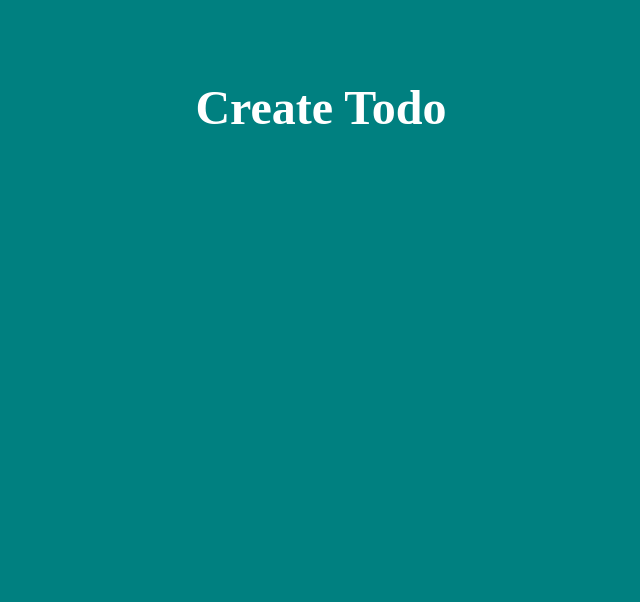
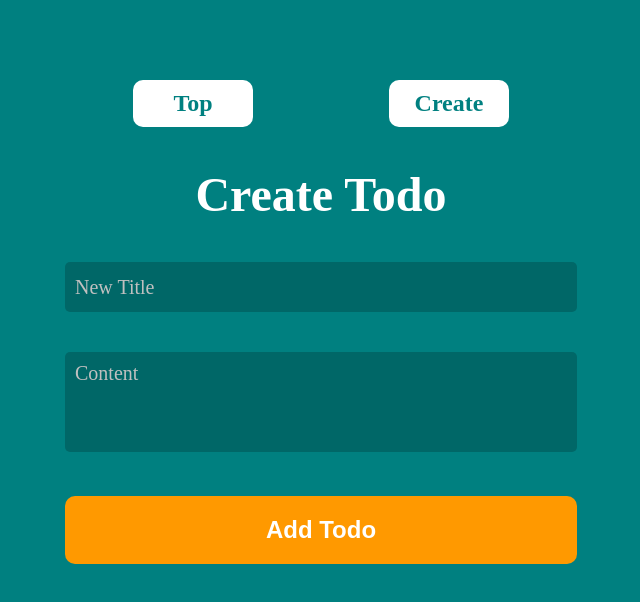
Before and after one commit to hasedai0000/react-outoput-router, a React app: page /react-output-router/create in a window 1280 px wide. Shown: the top 602 px of the page, without its empty margins (319-959 px from the left). Built offline with nearby package versions, Linux system fonts and the light colour scheme; the HTML template or start-up script is replaced by a standard one.

Commit message:
登録画面の作成

```diff
--- /dev/null
+++ b/src/components/atoms/CommonButton/index.jsx
@@ -0,0 +1,21 @@
+/**
+ * CommonButton
+ *
+ * @package components
+ */
+import styles from "./style.module.css";
+
+/**
+ * CommonButton
+ * @param type
+ * @param label
+ * @param onClick
+ * @returns
+ */
+export const CommonButton = ({ type, label, onClick }) => {
+  return (
+    <button className={styles.button} type={type} onClick={onClick}>
+      {label}
+    </button>
+  );
+};
--- /dev/null
+++ b/src/components/atoms/CommonButton/style.module.css
@@ -0,0 +1,19 @@
+.button {
+  display: block;
+  width: 100%;
+  background-color: #ff9900;
+  border: none;
+  cursor: pointer;
+  outline: none;
+  padding: 20px;
+  font-size: 24px;
+  font-weight: bold;
+  color: #fff;
+  appearance: none;
+  border-radius: 10px;
+  transition: 0.3s;
+}
+
+.button:hover {
+  background-color: #d87e00;
+}
--- /dev/null
+++ b/src/components/atoms/TextAreaForm/index.jsx
@@ -0,0 +1,30 @@
+/**
+ * TextAreaForm
+ * @package components
+ */
+import styles from "./styles.module.css";
+
+/**
+ * TextAreaForm
+ * @param disabled
+ * @param value
+ * @param placeholder
+ * @param onChange
+ * @returns {JSX.Element}
+ */
+export const TextAreaForm = ({
+  disabled = false,
+  value,
+  placeholder,
+  onChange,
+}) => {
+  return (
+    <textarea
+      disabled={disabled}
+      className={styles.text}
+      value={value}
+      placeholder={placeholder}
+      onChange={onChange}
+    />
+  );
+};
--- /dev/null
+++ b/src/components/atoms/TextAreaForm/styles.module.css
@@ -0,0 +1,18 @@
+.text {
+  color: #fff;
+  border: none;
+  background: rgba(0, 0, 0, 0.2);
+  width: 100%;
+  height: 50px;
+  padding: 10px;
+  box-sizing: border-box;
+  font-size: 20px;
+  font-family: "Times New Roman", Times, serif;
+  border-radius: 5px;
+  resize: none;
+  min-height: 100px;
+}
+
+.text::placeholder {
+  color: #c0c0c0;
+}
--- a/src/components/molecules/Navigation/index.jsx
+++ b/src/components/molecules/Navigation/index.jsx
@@ -6,7 +6,7 @@ export const Navigation = () => {
   return (
     <nav>
       <ul className={styles.ul}>
-        <NavigationLink title="Top" linkPath={NAVIGATION_LIST.TODO} />
+        <NavigationLink title="Top" linkPath={NAVIGATION_LIST.TOP} />
         <NavigationLink title="Create" linkPath={NAVIGATION_LIST.CREATE} />
       </ul>
     </nav>
--- a/src/components/organisms/AddTodo/index.jsx
+++ b/src/components/organisms/AddTodo/index.jsx
@@ -20,7 +20,7 @@ export const AddTodo = (props) => {
       <h2 className={styles.subTitle}>{"ADD TODO"}</h2>
       <InputForm
         inputValue={addInputValue}
-        placeholder={"New Todo"}
+        placeholder={"New Title"}
         handleChangeValue={onChangeTodo}
         handleKeyDown={handleAddTodo}
       />
--- a/src/components/templates/TodoCreateTemplate/index.jsx
+++ b/src/components/templates/TodoCreateTemplate/index.jsx
@@ -1,9 +1,34 @@
+import { useTodo } from "../../../hooks/useTodo";
+import { CommonButton } from "../../atoms/CommonButton";
+import { InputForm } from "../../atoms/InputForm";
+import { TextAreaForm } from "../../atoms/TextAreaForm";
+import { BaseLayout } from "../../organisms/BaseLayout";
 import styles from "./styles.module.css";
 
 export const TodoCreateTemplate = () => {
+  const [{ addInputValue }, { onChangeAddInputValue, handleAddTodo }] =
+    useTodo();
+
   return (
-    <div className={styles.container}>
-      <h1 className={styles.title}>Create Todo</h1>
-    </div>
+    <BaseLayout title="Create Todo">
+      <section className={styles.common}>
+        <InputForm
+          inputValue={addInputValue}
+          placeholder={"New Title"}
+          handleChangeValue={onChangeAddInputValue}
+          handleKeyDown={handleAddTodo}
+        />
+      </section>
+      <section className={styles.common}>
+        <TextAreaForm
+          value={addInputValue}
+          placeholder={"Content"}
+          onChange={onChangeAddInputValue}
+        />
+      </section>
+      <section className={styles.common}>
+        <CommonButton type="submit" label="Add Todo" onClick={handleAddTodo} />
+      </section>
+    </BaseLayout>
   );
 };
--- a/src/components/templates/TodoTemplate/index.jsx
+++ b/src/components/templates/TodoTemplate/index.jsx
@@ -29,13 +29,6 @@ export const TodoTemplate = () => {
 
   return (
     <BaseLayout title="Todo List">
-      <section className={styles.common}>
-        <AddTodo
-          addInputValue={addInputValue}
-          onChangeTodo={onChangeAddInputValue}
-          handleAddTodo={handleAddTodo}
-        />
-      </section>
       {/* Todo検索フォームエリア */}
       <section className={styles.common}>
         <InputForm
```
